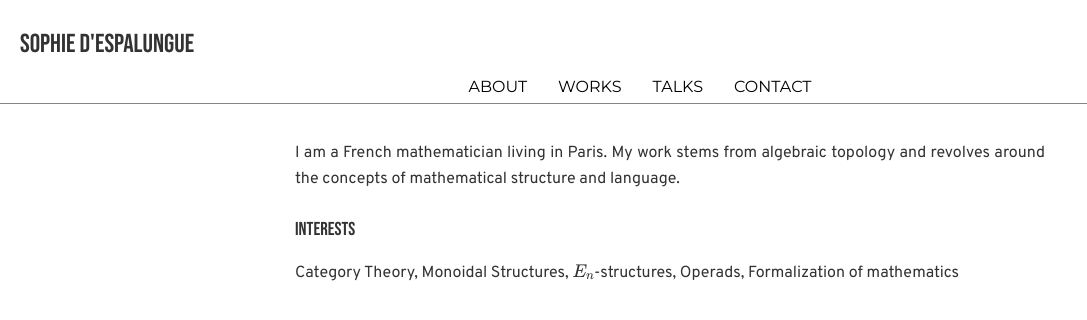
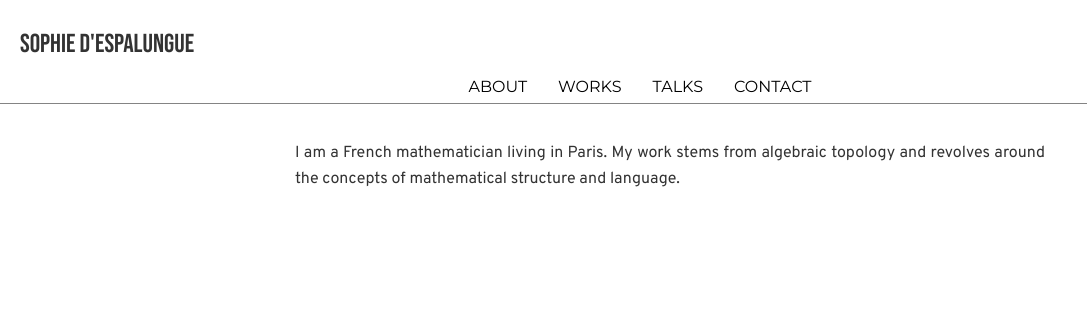
Before and after one commit to sdspmon/math, a Jekyll site: the page built from index.md, in a window 1280 px wide. Shown: the top 320 px of the page, without its empty margins (0-1087 px from the left). Built offline with Jekyll 4.4.1, drawn with Linux system fonts in a browser that asks for light colours; formulas are drawn with MathJax 3.

Commit message:
Update index.md

```diff
--- a/index.md
+++ b/index.md
@@ -3,9 +3,3 @@ layout: main
 title: "About"
 ---
 I am a French mathematician living in Paris. My work stems from algebraic topology and revolves around the concepts of mathematical structure and language.
-
-
-
-### Interests
-
-Category Theory, Monoidal Structures, $E_n$-structures, Operads, Formalization of mathematics
```
